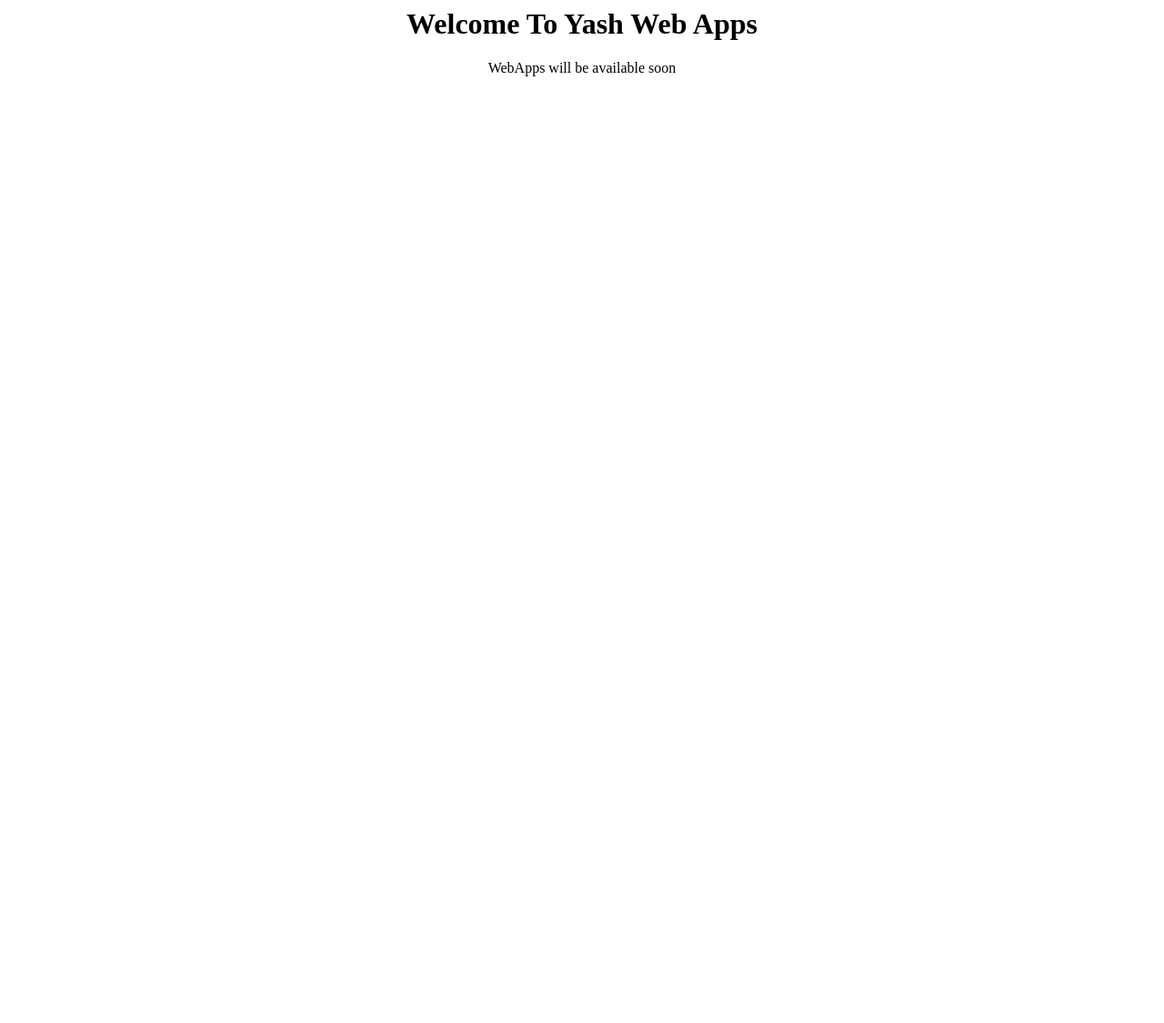
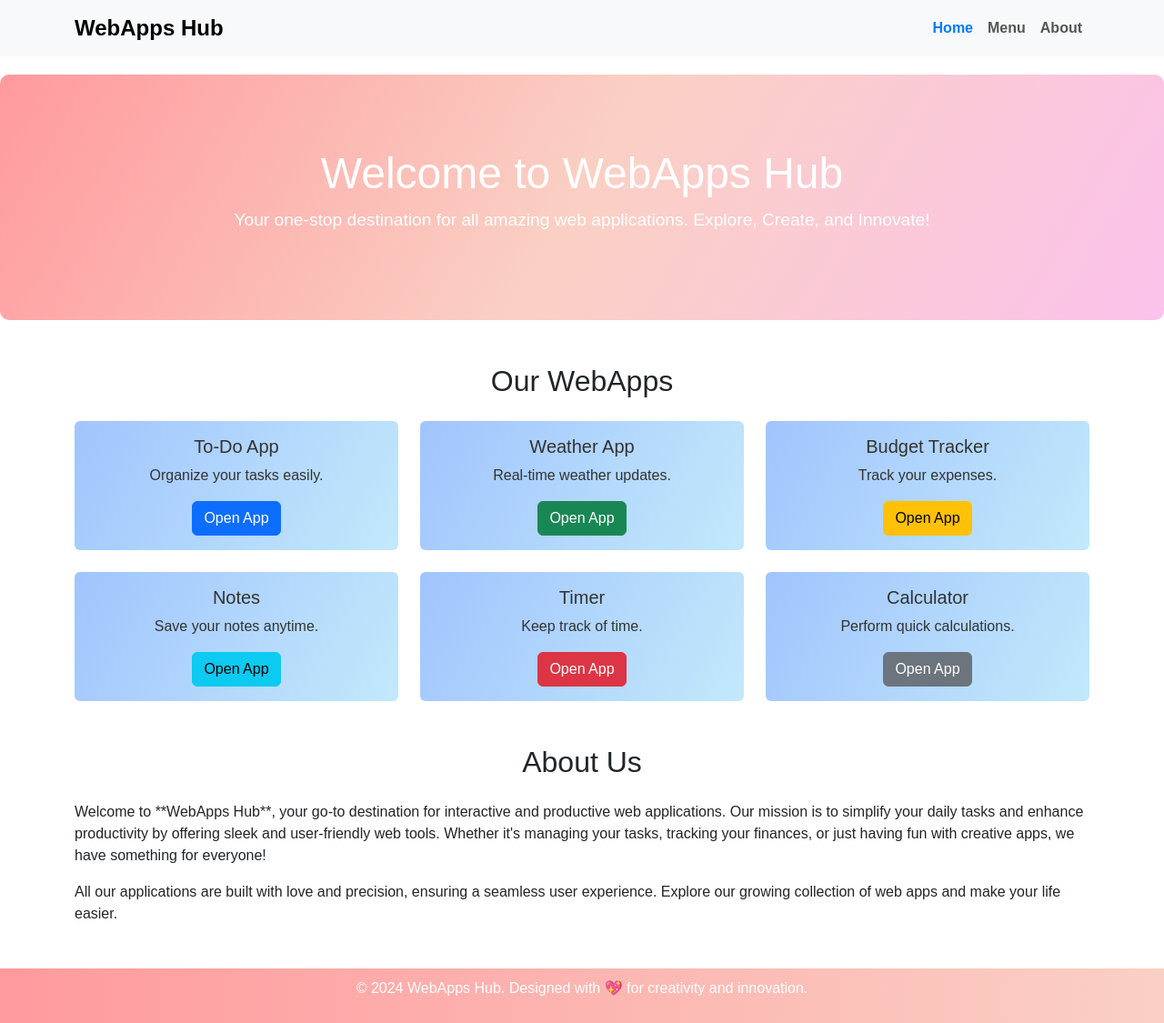
Before and after one commit to YashG2009/YashG2009.github.io, a plain HTML site: page index.html in a window 1280 px wide. Shown: the whole page at 91% size. Before the commit the page ends 800 px from the top, so only its background shows below. Drawn offline with nearby package versions, Linux system fonts and the light colour scheme.

Commit message:
Update index.html

```diff
--- a/index.html
+++ b/index.html
@@ -1,3 +1,176 @@
-<h1 align=center font="chewy">Welcome To Yash Web Apps</h1>
+<!DOCTYPE html>
+<html lang="en">
+<head>
+  <meta charset="UTF-8">
+  <meta name="viewport" content="width=device-width, initial-scale=1.0">
+  <title>Bright WebApps Hub</title>
+  <!-- Bootstrap CSS -->
+  <link href="https://cdn.jsdelivr.net/npm/bootstrap@5.3.0-alpha1/dist/css/bootstrap.min.css" rel="stylesheet">
+  <style>
+    body {
+      font-family: Arial, sans-serif;
+    }
+    .navbar-brand {
+      font-weight: bold;
+      font-size: 1.5rem;
+    }
+    .hero {
+      background: linear-gradient(120deg, #ff9a9e, #fad0c4, #fbc2eb);
+      padding: 80px 20px;
+      text-align: center;
+      color: #fff;
+      border-radius: 10px;
+      margin: 20px 0;
+    }
+    .hero h1 {
+      font-size: 3rem;
+    }
+    .hero p {
+      font-size: 1.2rem;
+    }
+    .menu-card {
+      transition: transform 0.3s, box-shadow 0.3s;
+      background: linear-gradient(120deg, #a1c4fd, #c2e9fb);
+      border: none;
+      color: #333;
+    }
+    .menu-card:hover {
+      transform: translateY(-5px);
+      box-shadow: 0 8px 20px rgba(0, 0, 0, 0.15);
+    }
+    footer {
+      background: linear-gradient(90deg, #ff9a9e, #fad0c4);
+      color: #fff;
+      padding: 10px 20px;
+      text-align: center;
+    }
+    .nav-link {
+      font-weight: bold;
+      color: #555 !important;
+    }
+    .nav-link.active {
+      color: #007bff !important;
+    }
+  </style>
+</head>
+<body>
+  <!-- Navbar -->
+  <nav class="navbar navbar-expand-lg navbar-light bg-light sticky-top">
+    <div class="container">
+      <a class="navbar-brand" href="#">WebApps Hub</a>
+      <button class="navbar-toggler" type="button" data-bs-toggle="collapse" data-bs-target="#navbarNav">
+        <span class="navbar-toggler-icon"></span>
+      </button>
+      <div class="collapse navbar-collapse" id="navbarNav">
+        <ul class="navbar-nav ms-auto">
+          <li class="nav-item">
+            <a class="nav-link active" href="#home">Home</a>
+          </li>
+          <li class="nav-item">
+            <a class="nav-link" href="#menu">Menu</a>
+          </li>
+          <li class="nav-item">
+            <a class="nav-link" href="#about">About</a>
+          </li>
+        </ul>
+      </div>
+    </div>
+  </nav>
 
-<p size=20 align=center> WebApps will be available soon </p>
+  <!-- Hero Section -->
+  <div id="home" class="hero">
+    <h1>Welcome to WebApps Hub</h1>
+    <p>Your one-stop destination for all amazing web applications. Explore, Create, and Innovate!</p>
+  </div>
+
+  <!-- WebApps Menu -->
+  <div id="menu" class="container my-5">
+    <h2 class="text-center mb-4">Our WebApps</h2>
+    <div class="row g-4">
+      <!-- App Card 1 -->
+      <div class="col-md-4">
+        <div class="card menu-card text-center">
+          <div class="card-body">
+            <h5 class="card-title">To-Do App</h5>
+            <p class="card-text">Organize your tasks easily.</p>
+            <a href="https://todo.example.com" class="btn btn-primary" target="_blank">Open App</a>
+          </div>
+        </div>
+      </div>
+      <!-- App Card 2 -->
+      <div class="col-md-4">
+        <div class="card menu-card text-center">
+          <div class="card-body">
+            <h5 class="card-title">Weather App</h5>
+            <p class="card-text">Real-time weather updates.</p>
+            <a href="https://weather.example.com" class="btn btn-success" target="_blank">Open App</a>
+          </div>
+        </div>
+      </div>
+      <!-- App Card 3 -->
+      <div class="col-md-4">
+        <div class="card menu-card text-center">
+          <div class="card-body">
+            <h5 class="card-title">Budget Tracker</h5>
+            <p class="card-text">Track your expenses.</p>
+            <a href="https://budget.example.com" class="btn btn-warning" target="_blank">Open App</a>
+          </div>
+        </div>
+      </div>
+      <!-- App Card 4 -->
+      <div class="col-md-4">
+        <div class="card menu-card text-center">
+          <div class="card-body">
+            <h5 class="card-title">Notes</h5>
+            <p class="card-text">Save your notes anytime.</p>
+            <a href="https://notes.example.com" class="btn btn-info" target="_blank">Open App</a>
+          </div>
+        </div>
+      </div>
+      <!-- App Card 5 -->
+      <div class="col-md-4">
+        <div class="card menu-card text-center">
+          <div class="card-body">
+            <h5 class="card-title">Timer</h5>
+            <p class="card-text">Keep track of time.</p>
+            <a href="https://timer.example.com" class="btn btn-danger" target="_blank">Open App</a>
+          </div>
+        </div>
+      </div>
+      <!-- App Card 6 -->
+      <div class="col-md-4">
+        <div class="card menu-card text-center">
+          <div class="card-body">
+            <h5 class="card-title">Calculator</h5>
+            <p class="card-text">Perform quick calculations.</p>
+            <a href="https://calculator.example.com" class="btn btn-secondary" target="_blank">Open App</a>
+          </div>
+        </div>
+      </div>
+    </div>
+  </div>
+
+  <!-- About Section -->
+  <div id="about" class="container my-5">
+    <h2 class="text-center mb-4">About Us</h2>
+    <p>
+      Welcome to **WebApps Hub**, your go-to destination for interactive and productive web applications.
+      Our mission is to simplify your daily tasks and enhance productivity by offering sleek and user-friendly web tools.
+      Whether it's managing your tasks, tracking your finances, or just having fun with creative apps,
+      we have something for everyone!
+    </p>
+    <p>
+      All our applications are built with love and precision, ensuring a seamless user experience.
+      Explore our growing collection of web apps and make your life easier.
+    </p>
+  </div>
+
+  <!-- Footer -->
+  <footer>
+    <p>© 2024 WebApps Hub. Designed with 💖 for creativity and innovation.</p>
+  </footer>
+
+  <!-- Bootstrap JS -->
+  <script src="https://cdn.jsdelivr.net/npm/bootstrap@5.3.0-alpha1/dist/js/bootstrap.bundle.min.js"></script>
+</body>
+</html>
```
